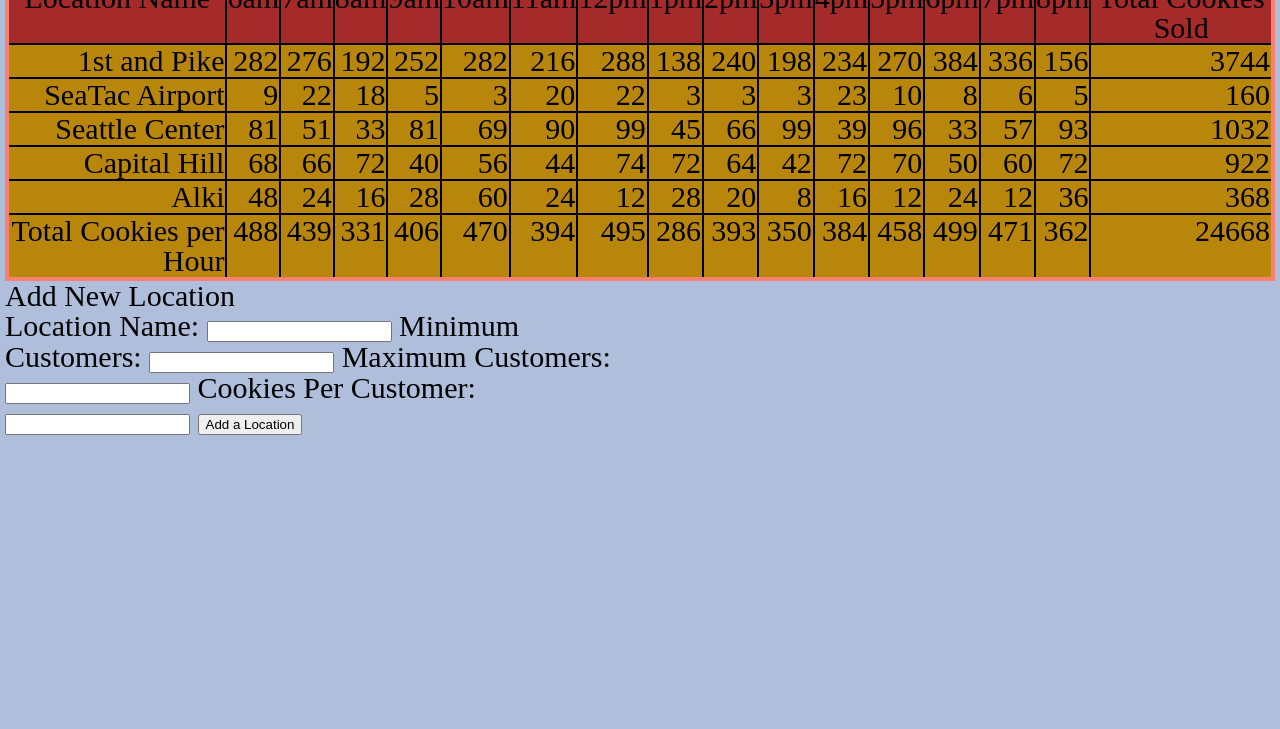
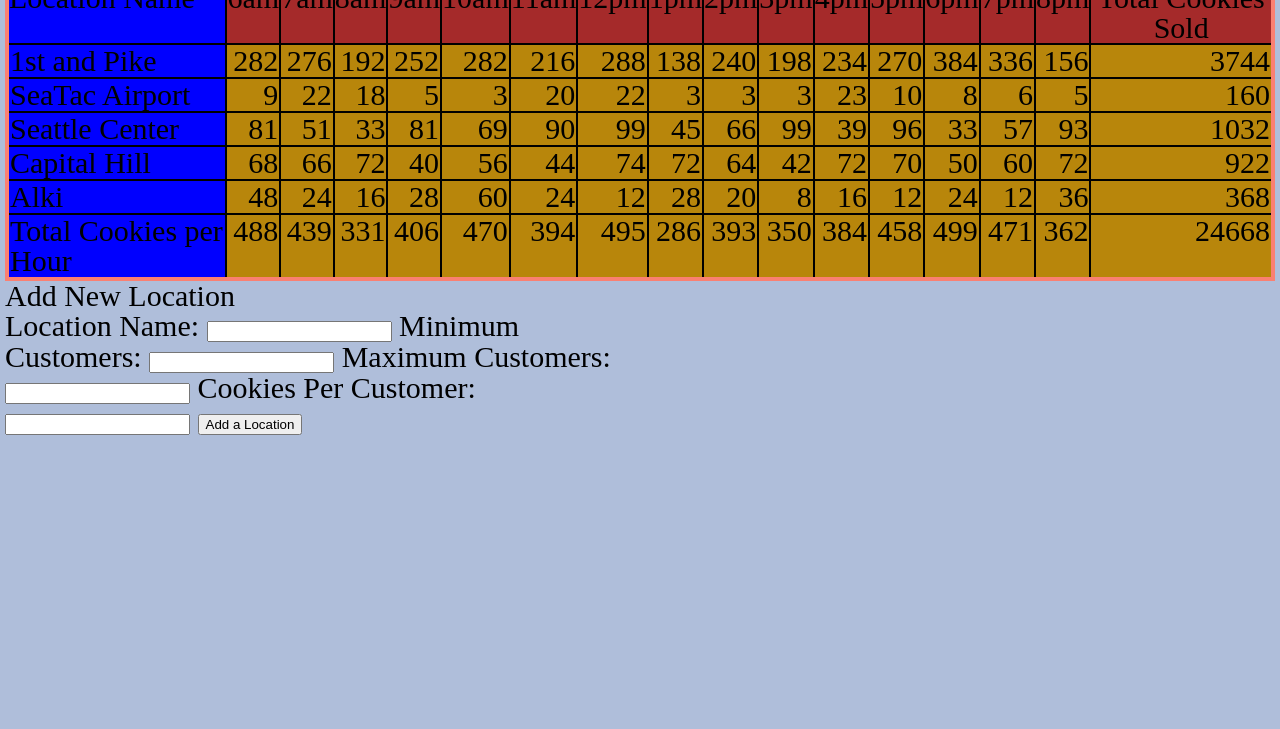
Before and after one commit to steveflys/cookie-stand, a plain HTML site: page sales.html in a window 1280 px wide. Shown: the part 71-800 px from the top of the page. Drawn offline with Linux system fonts and the light colour scheme; a web font is replaced by a local one.

Commit message:
added some css styling to the table and worked on layout on the index.html, mosyt of witch was not used

```diff
--- a/css/style.css
+++ b/css/style.css
@@ -55,6 +55,10 @@ table {
   border: 4px solid salmon;
 }
 
+table :first-child {
+  background-color: blue
+}
+
 tr {
   margin: 2px;
   padding: 2px;
@@ -70,3 +74,6 @@ th {
   border: 2px solid black;
   text-align: center;
 }
+tr :first-child {
+  text-align: left;
+}
```
